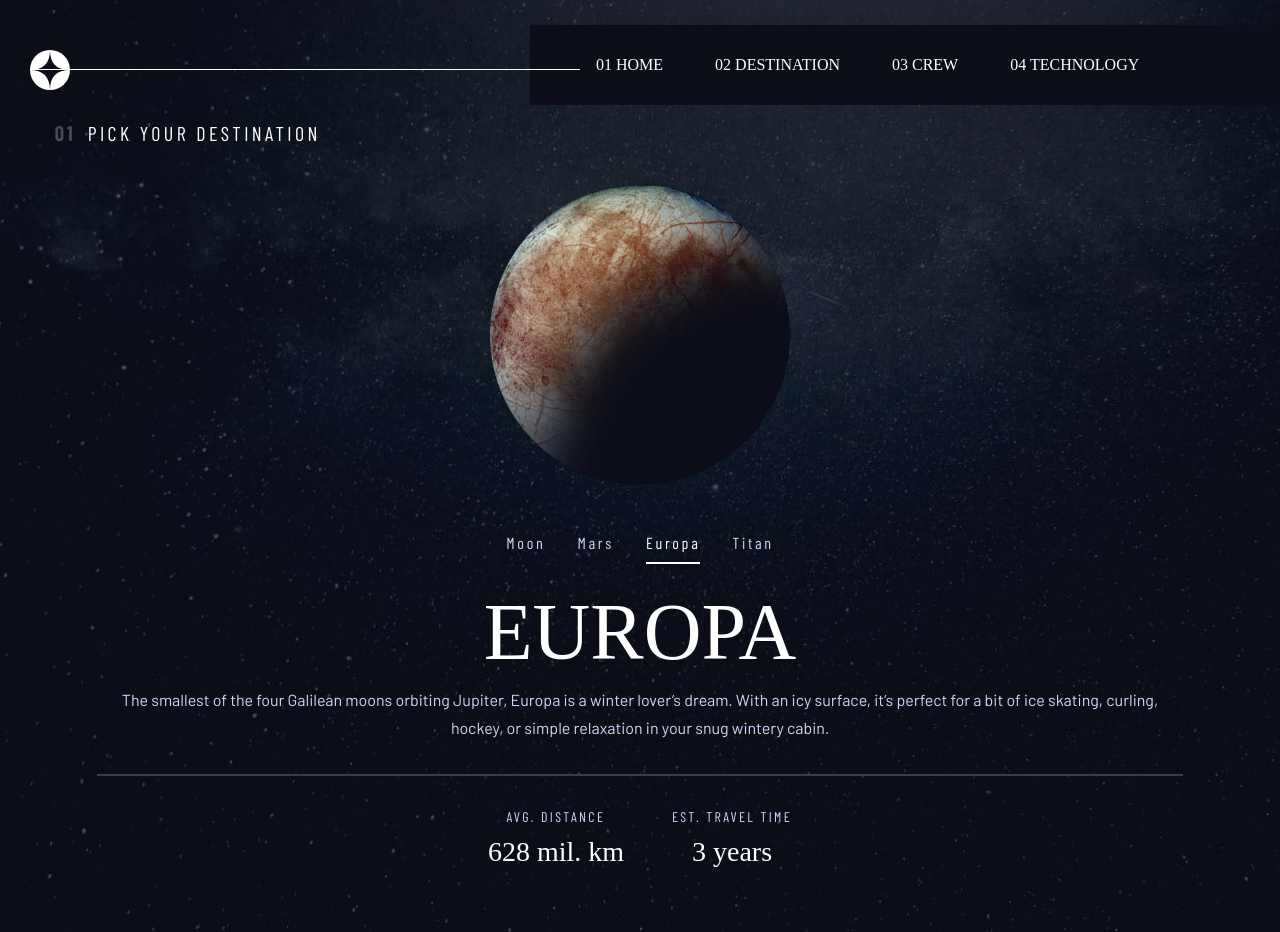
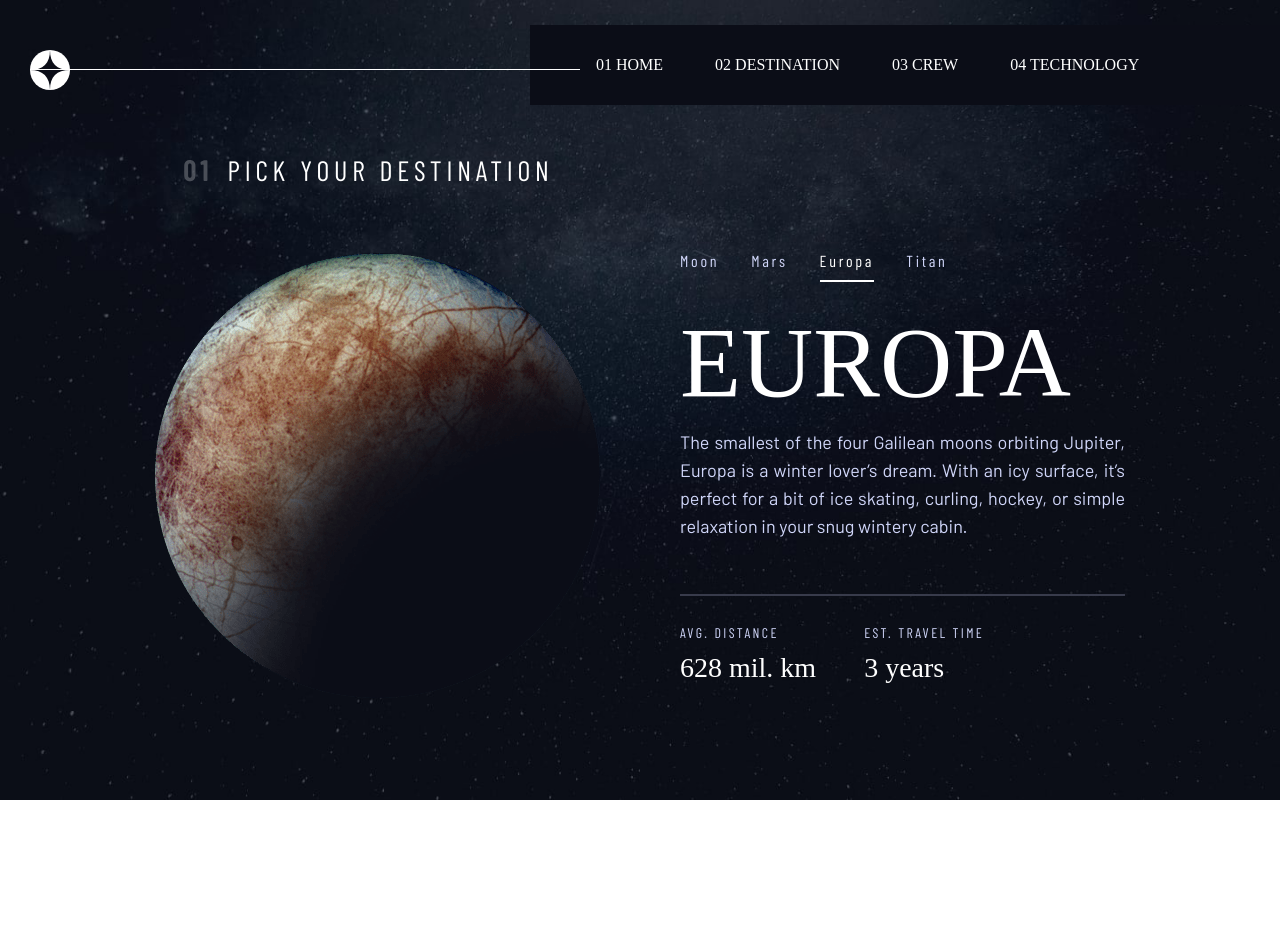
Before and after one commit to Mrcsbda/Space-Tourism, a React (Vite) app: page /destination/Europa in a window 1280 px wide. After the commit the page ends 800 px from the top, so only its background shows below. Built offline with nearby package versions, Linux system fonts and the light colour scheme; a web font is replaced by a local one.

Commit message:
:lipstick: destination styles

```diff
--- a/src/components/destinationInfo/DestinationInfo.jsx
+++ b/src/components/destinationInfo/DestinationInfo.jsx
@@ -4,7 +4,7 @@ import "./destinationInfo.scss"
 
 const DestinationInfo = ({ destination }) => {
     return (
-        <div >
+        <div className='destination__info-container'>
             <h1 className='destination__title'>{(destination.name).toUpperCase()}</h1>
             <p className='destination__description'> {destination.description}</p>
             <hr className='destination__separate-line' />
--- a/src/components/destinationInfo/destinationInfo.scss
+++ b/src/components/destinationInfo/destinationInfo.scss
@@ -79,3 +79,38 @@
         }
     }
 }
+
+
+@media screen and (min-width: 1100px) {
+    .destination {
+        &__info-container {
+            max-width: 445px;
+        }
+
+        &__title {
+            font-size: 100px;
+        }
+
+        &__description {
+            padding: 0rem;
+            text-align: justify;
+            font-size: 18px;
+        }
+
+        &__separate-line {
+            margin: 54px 0rem 28px 0rem;
+        }
+
+        &__info {
+            justify-content: flex-start;
+            gap: 3rem;
+        }
+
+        &__distance,
+        &__travel {
+            &--title {
+                margin-bottom: 0.7rem;
+            }
+        }
+    }
+}
--- a/src/components/header/Header.jsx
+++ b/src/components/header/Header.jsx
@@ -11,7 +11,7 @@ import HeaderDek from "../headerDek/HeaderDek";
 const Header = () => {
   const [isMenuOpen, setIsMenuOpen] = useState(false);
   const isMobile = useMediaQuery({ maxWidth: 480 });
-  const isTablet = useMediaQuery({ minWidth: 481, maxWidth: 1200 });
+  const isTablet = useMediaQuery({ minWidth: 481, maxWidth: 1099 });
 
   useEffect(() => {
     handleResize();
--- a/src/pages/destination/destination.scss
+++ b/src/pages/destination/destination.scss
@@ -39,6 +39,7 @@
         text-align: center;
         align-items: center;
         gap: 0.5rem;
+        max-width: 445px;
     }
 
     &__nav {
@@ -64,6 +65,7 @@
 @media screen and (min-width: 768px) {
     .destination {
         &__subtitle {
+            padding: 3rem 1rem 2.5rem 1rem;
             text-align: left;
             margin-left: 38.5px;
             margin-bottom: 1.5rem;
@@ -79,7 +81,8 @@
 
         &__nav {
             &__list {
-                gap: 2rem;;
+                gap: 2rem;
+                ;
                 margin-bottom: 1.7rem;
 
                 &--item {
@@ -91,8 +94,41 @@
     }
 }
 
+@media screen and (min-width: 1100px) {
+    .destination {
+        &__subtitle {
+            margin-left: 167px;
+            letter-spacing: 4.725px;
+            font-size: 28px;
+        }
 
-.active-destination, .active {
+        &__content-container {
+            flex-direction: row;
+            align-items: center;
+            justify-content: center;
+            width: 100%;
+            align-self: center;
+            gap: 5rem;
+
+        }
+
+        &__image {
+            width: auto;
+            height: auto;
+            margin-bottom: 3;
+        }
+
+        &__content {
+            text-align: left;
+            align-items: flex-start;
+            gap: 0.5rem;
+        }
+    }
+}
+
+
+
+.active-destination {
     color: white;
     position: relative;
 
```
